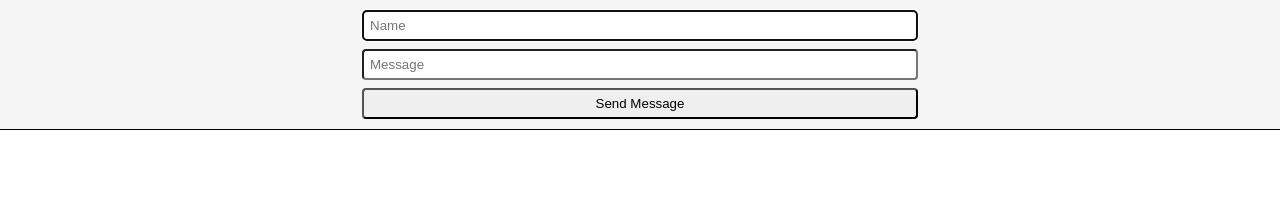
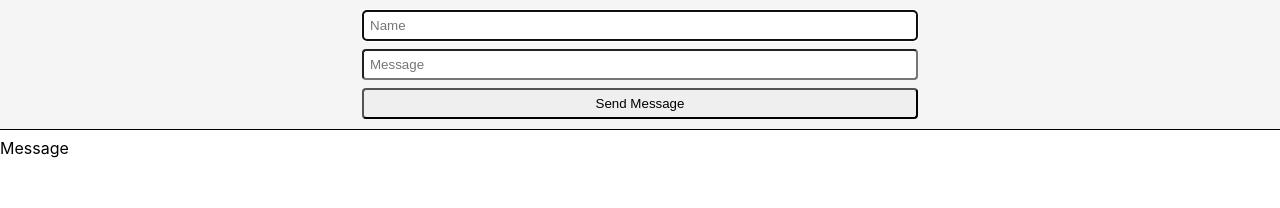
Before and after one commit to jgrissom/chat-react, a React (Create React App) app: page / in a window 1280 px wide. Shown: the top 208 px of the page. Built offline with nearby package versions, Linux system fonts and the light colour scheme.

Commit message:
[1.08] ChatMessage component

```diff
--- a/src/App.css
+++ b/src/App.css
@@ -18,3 +18,8 @@
   border-radius: 4px;
   box-sizing:content-box;
 }
+
+.Chat-messages {
+  padding-top: 138px;
+  z-index: 1;
+}
--- a/src/App.js
+++ b/src/App.js
@@ -4,11 +4,15 @@
 import './App.css';
 import React from 'react';
 import ChatForm from './Components/ChatForm';
+import ChatMessage from './Components/ChatMessage';
 
 function App() {
   return (
     <React.Fragment>
       <ChatForm />
+      <div className='Chat-messages'>
+        <ChatMessage />
+      </div>
     </React.Fragment>
   );
 }
--- /dev/null
+++ b/src/Components/ChatMessage.jsx
@@ -0,0 +1,11 @@
+import React from 'react';
+
+const ChatMessage = () => {
+  return (
+    <React.Fragment>
+      Message
+    </React.Fragment>
+  );
+}
+
+export default ChatMessage;
```
